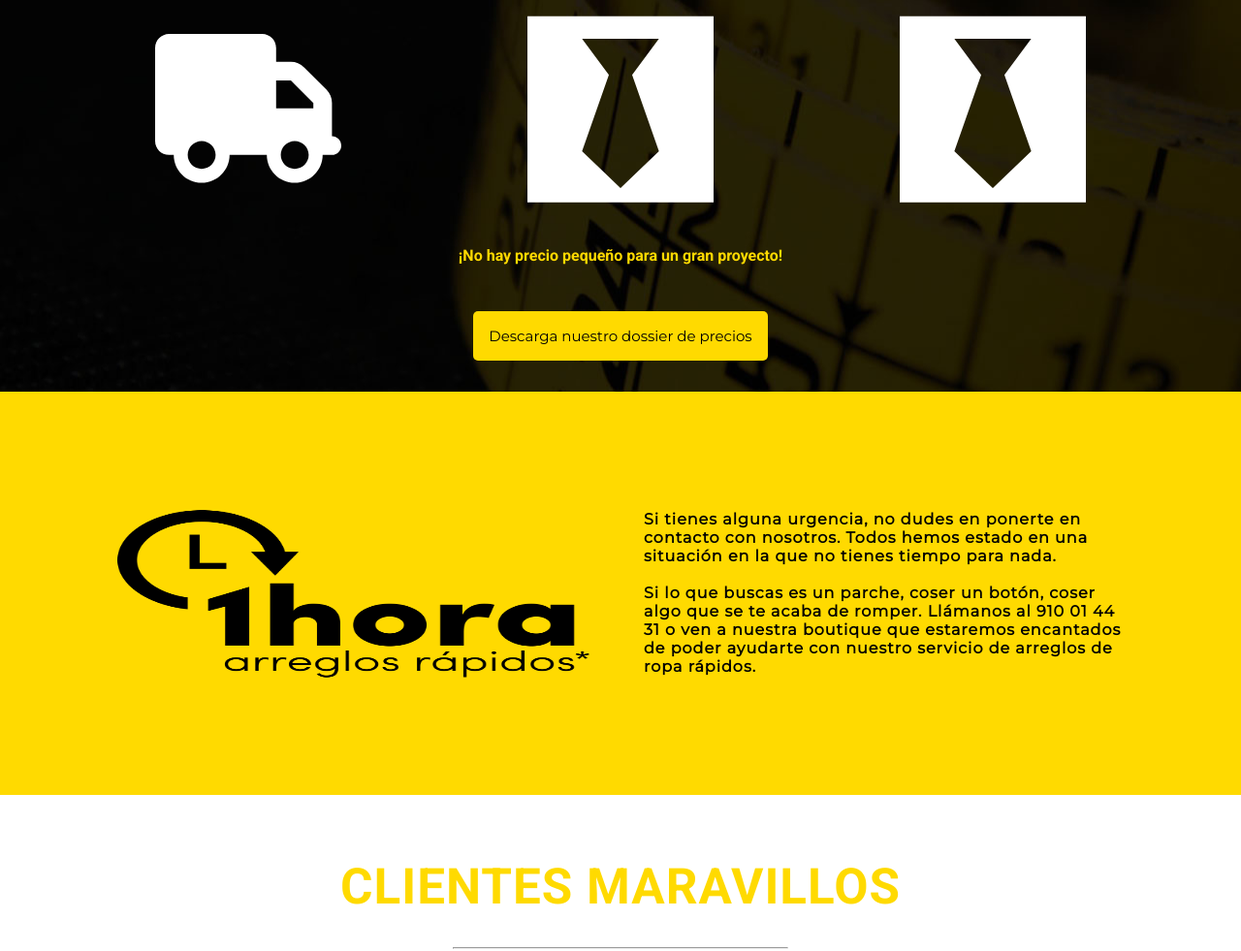
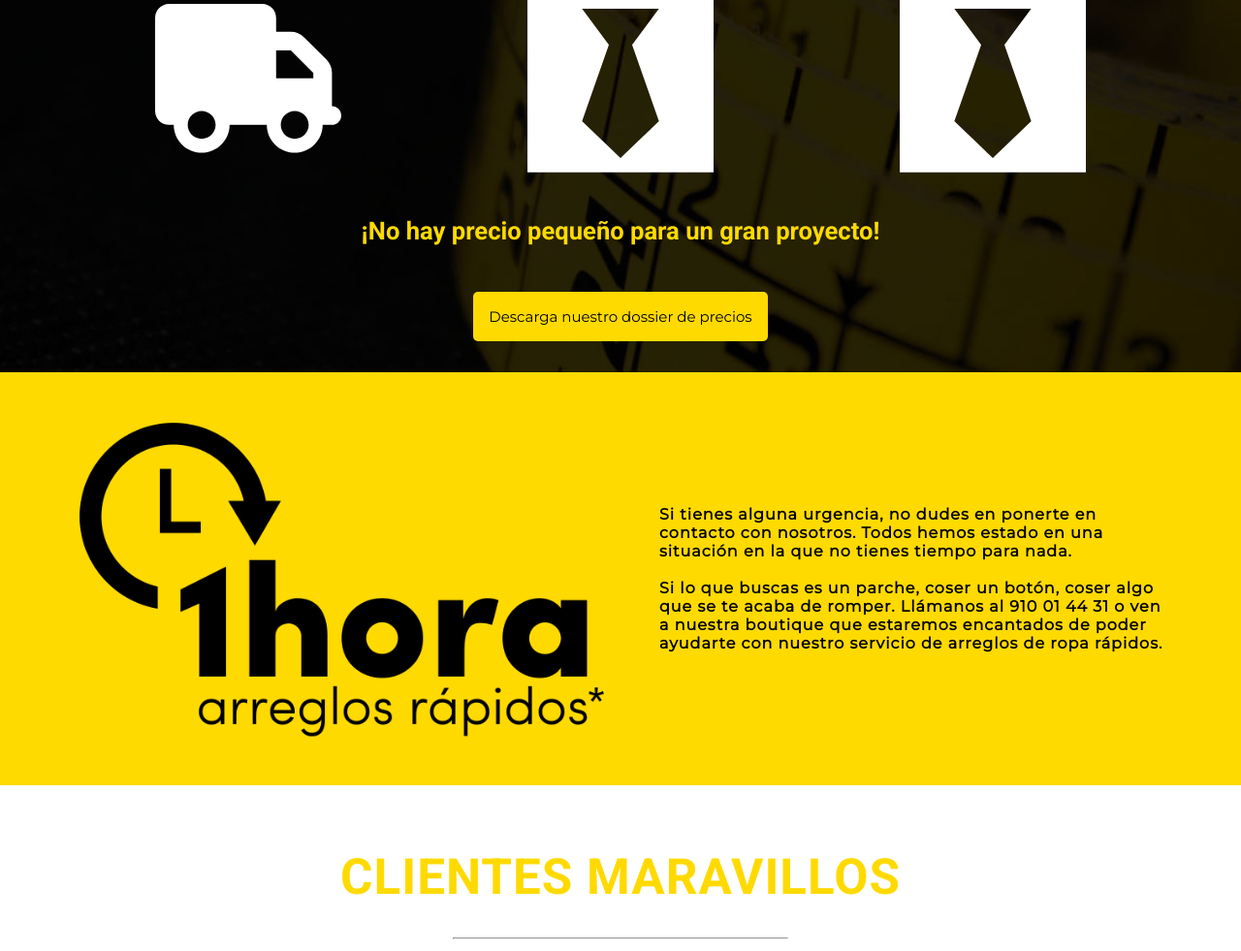
Before and after one commit to ShannonIanthe/ATM-Arreglos-de-Ropa, a plain HTML site: page index.html in a window 1280 px wide. Shown: the part 1819-2800 px from the top of the page at 97% size. Drawn offline with Linux system fonts and the light colour scheme; a web font is replaced by a local one.

Commit message:
fixing styling of one-hour

```diff
--- a/index.html
+++ b/index.html
@@ -130,7 +130,7 @@
       <img class="hour-img" alt="logo 1 hour" src="./images/1hora.png" />
       <div class="one-hour-p-container">
         <p>
-          Si tienes alguna <b>urgencia</b>, no dudes en ponerte en contacto con
+          Si tienes alguna urgencia, no dudes en ponerte en contacto con
           nosotros. Todos hemos estado en una situación en la que no tienes
           tiempo para nada.
         </p>
@@ -203,7 +203,7 @@
             <input type="text" id="fname" name="fname" value="Correo electrónico">
             <input type="text" id="fname" name="fname" value="Teléfono">
           </div>
-            <textarea rows="6" cols="36">Mensaje
+            <textarea rows="6" cols="41">Mensaje
             </textarea>
 
         </form>
--- a/style.css
+++ b/style.css
@@ -136,13 +136,13 @@ text-align: centers;
 h2 {
   text-align: center;
   font-family: "Montserrat", sans-serif;
-  font-size: 2rem;
+  font-size: 2vw;
   font-weight: 500;
   padding: 0.7rem 0rem 7rem 0rem;
 }
 h3 {
   font-family: "Solitreo", cursive;
-  font-size: 2rem;
+  font-size: 2vw;
 }
 h4 {
   font-family: "Roboto", sans-serif;
@@ -204,7 +204,7 @@ h4 {
   color: white;
   text-align: center;
   padding: 2rem;
-  font-size: 1.4rem;
+  font-size: 1.4vw;
 }
 h5 {
   font-family: "Roboto", sans-serif;
@@ -253,34 +253,34 @@ svg,
 /* One Hour */
 .one-hour-container {
   background-color: rgb(255, 218, 0);
-  padding: 5rem 0rem;
+  padding: 2rem 3rem;
 }
 .one-hour {
   display: flex;
+  justify-content: center;
   align-items: center;
-  justify-content: center;
-  width: 90%;
-  height: 50%;
-  margin: 0 auto;
-  padding: 2em;
-  gap: 1rem;
+  justify-content: space-around;
+
 }
 .one-hour-p-container {
   width: 100%;
   display: flex;
   flex-direction: column;
-  margin: 0 0.5em;
-  padding: 0.5em;
+  margin: 0 .5em;
+  padding: 1rem;
+  /* important */
+  min-height: 100%;
   font-family: "Montserrat", sans-serif;
   font-weight: 600;
   letter-spacing: 1px;
 }
 
 .hour-img {
-  width: 100%;
-  height: 12rem;
-  margin: 0 0.5em;
-  padding: 0.5em;
+  width: 50%;
+  margin: 0 .5em;
+  padding: 1rem;
+  /* important */
+  min-height: 100%;
 }
 .phone-number2{
     color: black;
@@ -318,13 +318,13 @@ iframe {
   font-family: "Solitreo", cursive;
   padding: 3rem 0rem 1rem 0rem;
   text-align: center;
-  font-size: 2rem;
+  font-size: 2vw;
 }
 .nuestra-roboto {
   font-family: "Montserrat", sans-serif;
   padding: 0.3rem 0rem 2rem 0rem;
   text-align: center;
-  font-size: 1.6rem;
+  font-size: 1.6vw;
   font-weight: 00;
 }
 
@@ -349,19 +349,19 @@ footer {
   font-family: "Solitreo", cursive;
   color: grey;
   padding: 3rem 0rem 0rem 0rem;
-  font-size: 2rem;
+  font-size: 2vw;
 }
 .p-mont2 {
   font-family: "Montserrat", sans-serif;
   text-align: center;
   padding: 2rem 0rem;
-  font-size: 1rem;
+  font-size: 1vw;
   color: white;
 }
 .p-roboto,
 .phone-number {
   font-family: "Roboto", sans-serif;
-  font-size: 2vh;
+  font-size: 2vw;
   font-weight: 600;
 }
 .p-roboto {
```
Also changed, not shown: 1 other file.
